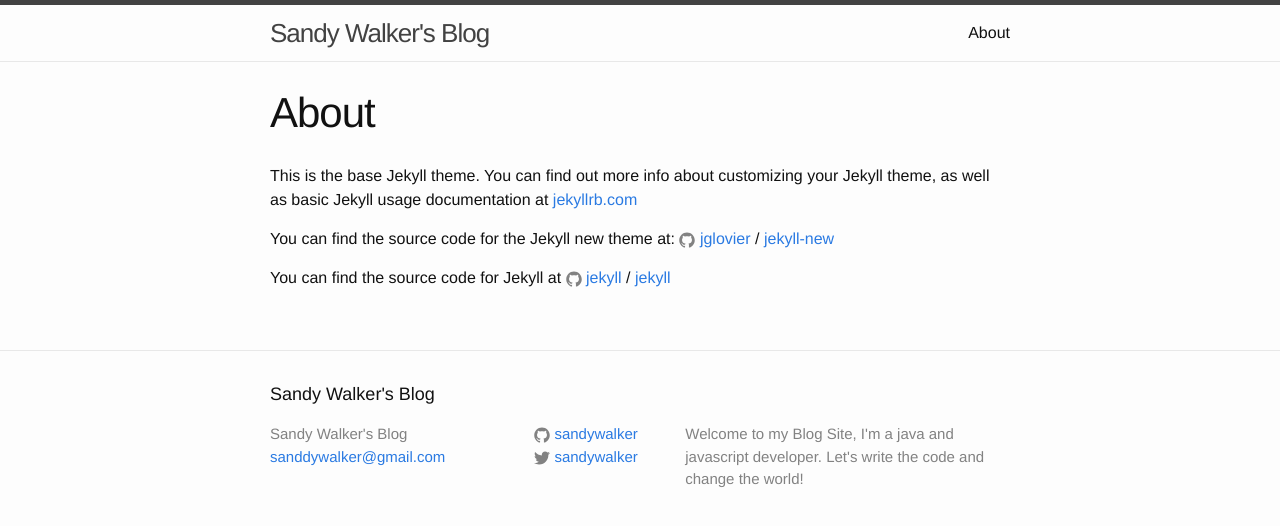
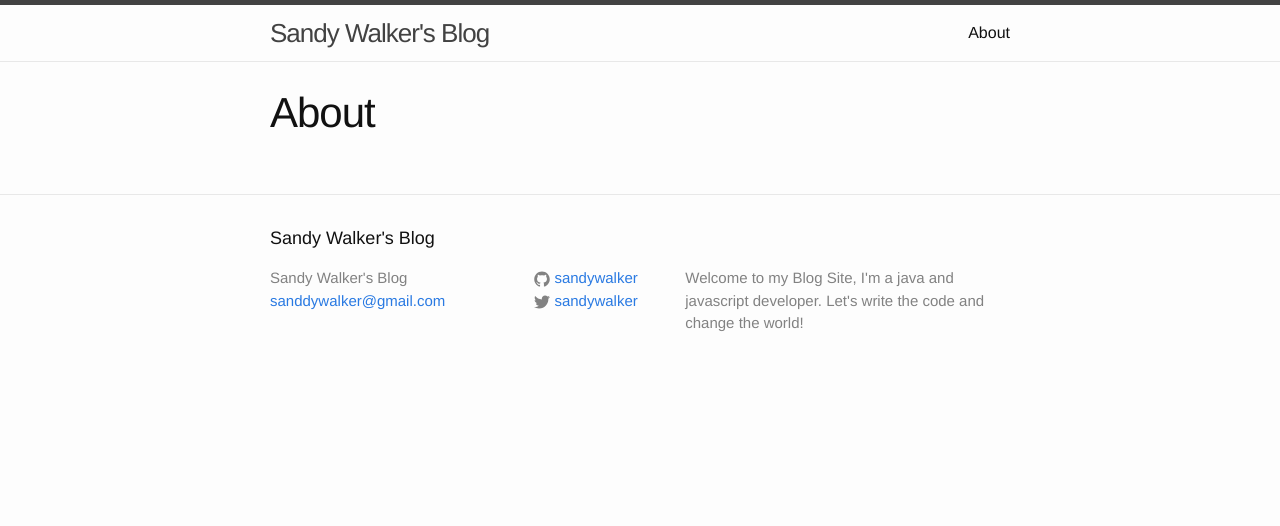
Before and after one commit to sandywalker/sandywalker.github.io, a Jekyll site: the page built from blogs/about.md, in a window 1280 px wide. Shown: the top 526 px of the page. Built offline with Jekyll 4.4.1, drawn with Linux system fonts in a browser that asks for light colours.

Commit message:
update about md

```diff
--- a/blogs/about.md
+++ b/blogs/about.md
@@ -3,13 +3,3 @@
 title: About
 permalink: /about/
 ---
-
-This is the base Jekyll theme. You can find out more info about customizing your Jekyll theme, as well as basic Jekyll usage documentation at [jekyllrb.com](http://jekyllrb.com/)
-
-You can find the source code for the Jekyll new theme at:
-{% include icon-github.html username="jglovier" %} /
-[jekyll-new](https://github.com/jglovier/jekyll-new)
-
-You can find the source code for Jekyll at
-{% include icon-github.html username="jekyll" %} /
-[jekyll](https://github.com/jekyll/jekyll)
```
